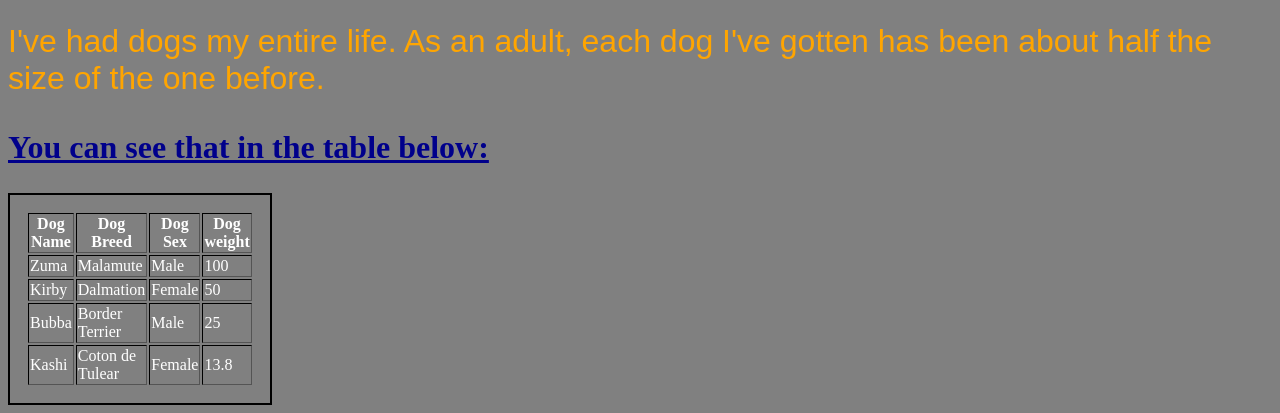
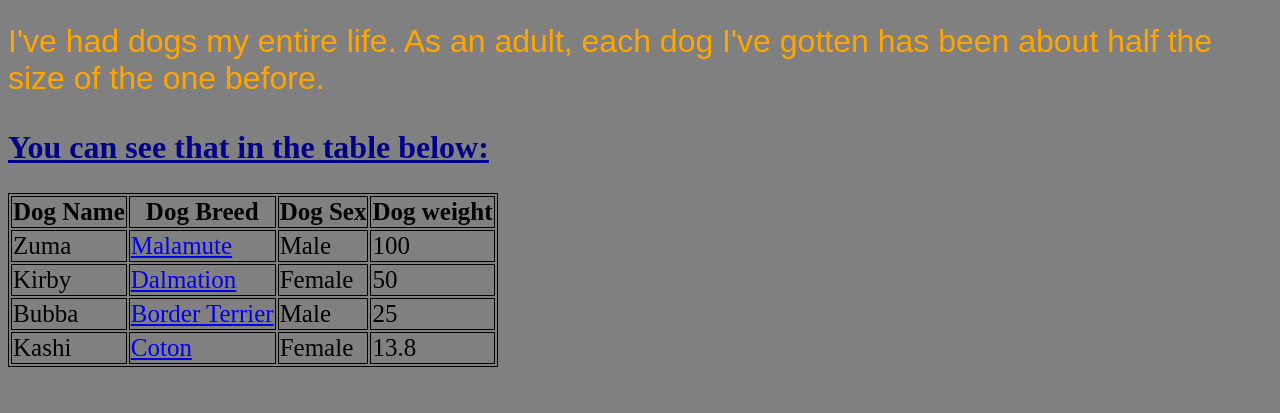
Before and after one commit to zevstar/SE-Homework, a plain HTML site: page PreWork/AlanaLipkin webpage/pages/AlanaStories.html in a window 1280 px wide. Shown: the part 588-1001 px from the top of the page. After the commit the page ends 963 px from the top, so only its background shows below. Drawn offline with Linux system fonts and the light colour scheme.

Commit message:
Created Prework assignment

```diff
--- a/PreWork/AlanaLipkin webpage/css/AlanaStyle.css
+++ b/PreWork/AlanaLipkin webpage/css/AlanaStyle.css
@@ -5,6 +5,24 @@ html {
 	*, *::before, *::after {
 		box-sizing: inherit
 	}
+
+
+
+	.staticDiv {
+ 		Position: static;
+ 		box-sizing: content-box;
+ 		border: black;
+
+}
+
+
+	.relDiv {
+		position: relative;
+		top: 1em; left: 40em;
+
+
+	}
+
 
 
 	body {
@@ -29,16 +47,20 @@ html {
 		font-style: italic;
 
 	}
+
 	.favList {
 		color: hotpink;
 	}
 
-	table {
-		color: white;
-		border: 2px solid black;
-		padding: 1em;
 
+
+
+  table, th, td {
+  border: 1px solid black;
+  font-size: 25px;
 }
+
+
 
 	input [type=text] : focus {
 		background-color: yellow;
--- a/PreWork/AlanaLipkin webpage/pages/AlanaStories.html
+++ b/PreWork/AlanaLipkin webpage/pages/AlanaStories.html
@@ -11,12 +11,12 @@
 <body>
 
 	<br>
-
+<div class="staticDiv">
 <nav>
 	<a href="../index.html"> Home Page </a> |
 	<a href="../pages/AlanaForm.html"> Survey </a>
 	</nav>
-
+</div>
 
 	<br>
 
@@ -31,9 +31,14 @@
 
 	<p>I've had dogs my entire life. As an adult, each dog I've gotten has been about half the size of the one before.</p>
 
+
+
+
+
 	<h2>You can see that in the table below:</h2>
 
-	<table width="100" border= "solid" class="center">
+<div>
+	<table item="table">
 	<tr>
 		<th> Dog Name </th>
 		<th> Dog Breed </th>
@@ -43,25 +48,25 @@
 
 	<tr>
 		<td> Zuma </td>
-		<td> Malamute </td>
+		<td> <a href="https://en.wikipedia.org/wiki/Alaskan_Malamute"color: purple;">Malamute</a></td>
 		<td> Male </td>
 		<td> 100 </td>
 	</tr>
 	<tr>
 		<td> Kirby </td>
-		<td> Dalmation </td>
+		<td> <a href="https://en.wikipedia.org/wiki/Dalmatian_(dog)" color:purple; >Dalmation</a></td>
 		<td> Female </td>
 		<td> 50 </td>
 	</tr>
 	<tr>
 		<td> Bubba </td>
-		<td> Border Terrier </td>
+		<td> <a href=https://en.wikipedia.org/wiki/Border_Terrier" color: purple;>Border Terrier</a></td>
 		<td> Male </td>
 		<td> 25 </td>
 	</tr>
 	<tr>
 		<td> Kashi </td>
-		<td> Coton de Tulear </td>
+		<td> <a href="https://en.wikipedia.org/wiki/Coton_de_Tulear"color: purple;">Coton</a> </td>
 		<td> Female </td>
 		<td> 13.8 </td>
 	</tr>
@@ -69,7 +74,7 @@
 
 </table>
 
-
+</div>
 
 </body>
 
```
Also changed, not shown: PreWork/AlanaLipkin webpage/index.html (+23 -1 lines), PreWork/AlanaLipkin webpage/pages/AlanaForm.html (+6 -0 lines).
